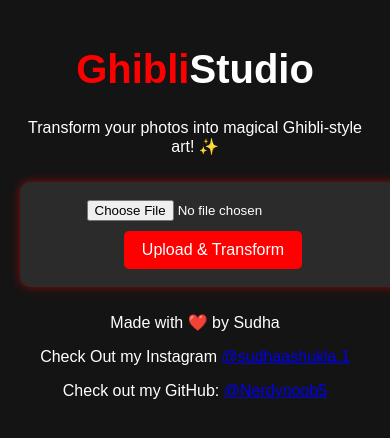
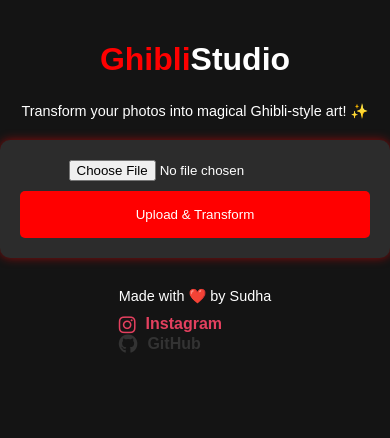
Before and after one commit to Nerdynoob5/ghibliprank, a plain HTML site: page index.html in a window 390 px wide. Drawn offline with Linux system fonts and the light colour scheme.

Commit message:
Added Instagram and GitHub links to the page

```diff
--- a/index.html
+++ b/index.html
@@ -5,6 +5,8 @@
     <meta name="viewport" content="width=device-width, initial-scale=1.0">
     <title>GhibliStudio - AI Ghibli Generator</title>
     <link rel="stylesheet" href="style.css">
+    <!-- Add Font Awesome CDN -->
+    <link href="https://cdnjs.cloudflare.com/ajax/libs/font-awesome/6.0.0-beta3/css/all.min.css" rel="stylesheet">
 </head>
 <body>
     <div class="container">
@@ -33,18 +35,15 @@
 
         <!-- Social Links Section -->
         <div class="social-links">
-            <p>Made with ❤️ by Sudha </p>
-            <p>Check Out my Instagram
-                <a href="https://www.instagram.com/sudhaashukla.1" target="_blank">
-                    <i class="fab fa-instagram"></i> @sudhaashukla.1
-                </a>
-            </p>
-            <p>Check out my GitHub:
-                <a href="https://github.com/Nerdynoob5" target="_blank">
-                    <i class="fab fa-github"></i> @Nerdynoob5
-                </a>
-            </p>
+            <p>Made with ❤️ by Sudha</p>
+            <a href="https://www.instagram.com/sudhaashukla.1/" target="_blank">
+                <i class="fab fa-instagram"></i> Instagram
+            </a>
+            <a href="https://github.com/Nerdynoob5" target="_blank" class="github">
+                <i class="fab fa-github"></i> GitHub
+            </a>
         </div>
+
     </div>
 
     <script src="script.js"></script>
--- a/style.css
+++ b/style.css
@@ -6,20 +6,30 @@ body {
     text-align: center;
     padding: 20px;
     margin: 0;
-    overflow: hidden;
 }
 
-/* Logo style */
-.logo {
+.container {
+    display: flex;
+    flex-direction: column;
+    align-items: center;
+    justify-content: center;
+    max-width: 100%;
+}
+
+h1.logo {
     font-size: 3rem;
     font-weight: bold;
     color: red;
-    opacity: 0;
-    animation: fadeIn 1s forwards 0.5s;
+    margin-bottom: 10px;
 }
 
-.logo span {
+h1.logo span {
     color: white;
+}
+
+.subtitle {
+    font-size: 1.2rem;
+    margin-bottom: 20px;
 }
 
 /* Upload box */
@@ -30,11 +40,6 @@ body {
     display: inline-block;
     box-shadow: 0px 0px 10px rgba(255, 0, 0, 0.5);
     transition: transform 0.3s ease-in-out;
-    width: 100%;
-    max-width: 400px;
-    margin: 20px auto;
-    opacity: 0;
-    animation: fadeInUp 1s forwards 1s;
 }
 
 .upload-box:hover {
@@ -51,8 +56,6 @@ button {
     border-radius: 5px;
     cursor: pointer;
     transition: all 0.3s ease;
-    opacity: 0;
-    animation: fadeInUp 1s forwards 1.5s;
 }
 
 button:hover {
@@ -65,6 +68,7 @@ button:hover {
     display: flex;
     justify-content: center;
     align-items: center;
+    flex-direction: row;
 }
 
 .dot {
@@ -92,107 +96,107 @@ button:hover {
 /* Canvas container */
 .canvas-container {
     margin-top: 20px;
-    opacity: 0;
-    animation: fadeInUp 1s forwards 2s;
 }
 
 /* Canvas */
 canvas {
     border: 2px solid white;
     max-width: 100%;
+    height: auto;
 }
 
-/* Animations for moving lines */
-@keyframes moveLines {
-    0% { left: -100%; }
-    100% { left: 100%; }
+/* Social Links Section */
+.social-links {
+    margin-top: 20px;
+    font-size: 1.2rem;
+    color: white;
 }
 
-.moving-lines {
-    position: absolute;
-    top: 50%;
-    left: -100%;
-    height: 2px;
-    width: 100%;
-    background: rgba(255, 255, 255, 0.1);
-    animation: moveLines 5s linear infinite;
+.social-links a {
+    color: #E4405F; /* Instagram's brand color */
+    text-decoration: none;
+    font-weight: bold;
+    display: flex;
+    align-items: center;
+}
+
+.social-links a i {
+    margin-right: 10px;
+    font-size: 1.5rem;
+}
+
+.social-links a:hover {
+    text-decoration: underline;
+}
+
+.social-links p {
+    margin: 10px 0;
+}
+
+/* GitHub Link Specific Color */
+.social-links a.github {
+    color: #333; /* GitHub's brand color */
+}
+
+.social-links a.github:hover {
+    color: #6e5494; /* GitHub hover color */
 }
 
 /* Media Queries for Responsiveness */
+@media screen and (max-width: 768px) {
+    h1.logo {
+        font-size: 2.5rem;
+    }
 
-/* For devices like phones (max-width 600px) */
-@media (max-width: 600px) {
-    .logo {
-        font-size: 2rem;
-        animation: fadeIn 1s forwards 0.5s;
+    .subtitle {
+        font-size: 1rem;
     }
 
     .upload-box {
-        padding: 15px;
-        margin: 10px auto;
-        max-width: 300px;
-        animation: fadeInUp 1s forwards 1s;
+        width: 90%;
     }
 
     button {
-        padding: 10px 15px;
-        font-size: 14px;
-        animation: fadeInUp 1s forwards 1.5s;
+        width: 100%;
+        padding: 14px 0;
     }
 
-    .loading-animation .dot {
-        width: 12px;
-        height: 12px;
-        margin: 4px;
+    .social-links p {
+        font-size: 1rem;
+    }
+
+    .canvas-container {
+        width: 90%;
     }
 }
 
-/* For tablets (max-width 768px) */
-@media (max-width: 768px) {
-    .logo {
-        font-size: 2.5rem;
-        animation: fadeIn 1s forwards 0.5s;
+@media screen and (max-width: 480px) {
+    h1.logo {
+        font-size: 2rem;
+    }
+
+    .subtitle {
+        font-size: 0.9rem;
     }
 
     .upload-box {
-        padding: 18px;
-        max-width: 350px;
-        animation: fadeInUp 1s forwards 1s;
+        width: 100%;
     }
 
     button {
-        padding: 10px 18px;
-        font-size: 16px;
-        animation: fadeInUp 1s forwards 1.5s;
+        width: 100%;
+        padding: 16px 0;
+    }
+
+    .social-links {
+        font-size: 1rem;
+    }
+
+    .social-links a i {
+        font-size: 1.2rem;
+    }
+
+    .social-links p {
+        font-size: 0.9rem;
     }
 }
-
-/* For larger devices like laptops and desktops */
-@media (min-width: 1024px) {
-    .logo {
-        font-size: 3.5rem;
-        animation: fadeIn 1s forwards 0.5s;
-    }
-
-    .upload-box {
-        max-width: 500px;
-        animation: fadeInUp 1s forwards 1s;
-    }
-
-    button {
-        padding: 12px 20px;
-        font-size: 18px;
-        animation: fadeInUp 1s forwards 1.5s;
-    }
-}
-
-/* Fade-in and sliding effects */
-@keyframes fadeIn {
-    0% { opacity: 0; }
-    100% { opacity: 1; }
-}
-
-@keyframes fadeInUp {
-    0% { opacity: 0; transform: translateY(20px); }
-    100% { opacity: 1; transform: translateY(0); }
-}
```
